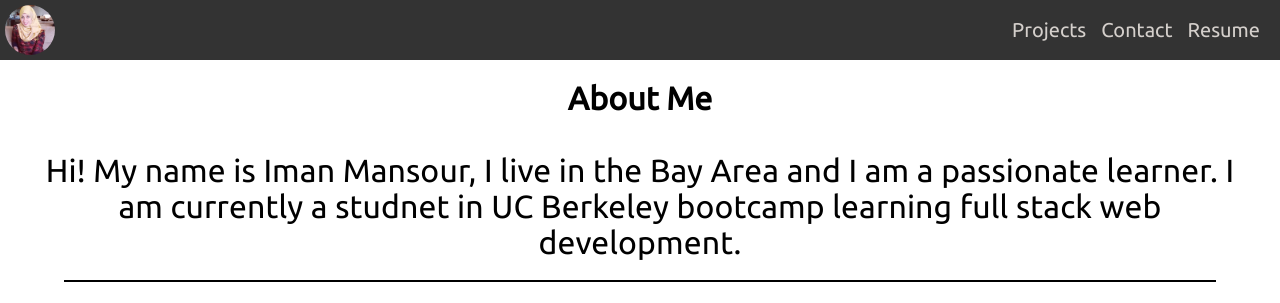
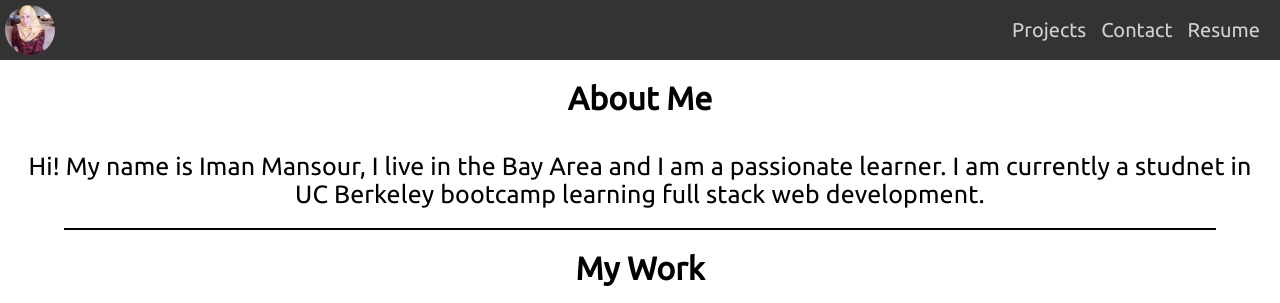
Before and after one commit to imanmansour86/portfolio, a plain HTML site: page index.html in a window 1280 px wide. Shown: the top 303 px of the page. Drawn offline with Linux system fonts and the light colour scheme.

Commit message:
pushing final changes

```diff
--- a/css/style.css
+++ b/css/style.css
@@ -103,6 +103,7 @@ footer {
 
 p {
   font-weight: lighter;
+  font-size: 25px;
 }
 
 .first-project-name {
--- a/index.html
+++ b/index.html
@@ -48,7 +48,7 @@
         <div class="section-title">
           About Me
           <br /><br />
-          <p>
+          <p class="about-me-text">
             Hi! My name is Iman Mansour, I live in the Bay Area and I am a
             passionate learner. I am currently a studnet in UC Berkeley bootcamp
             learning full stack web development.
```
Also changed, not shown: 1 other file.
